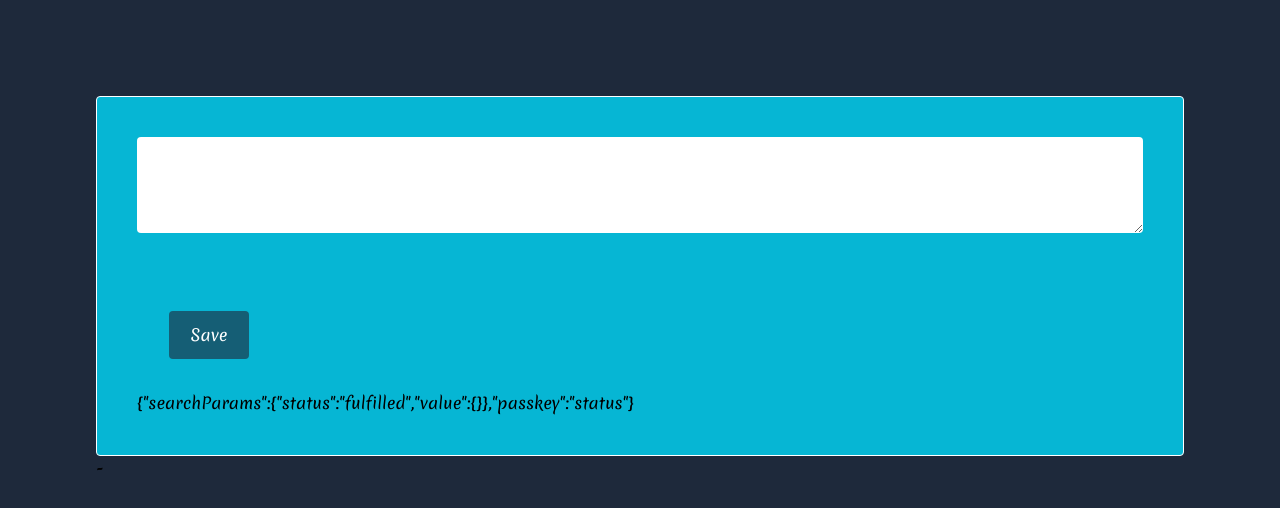
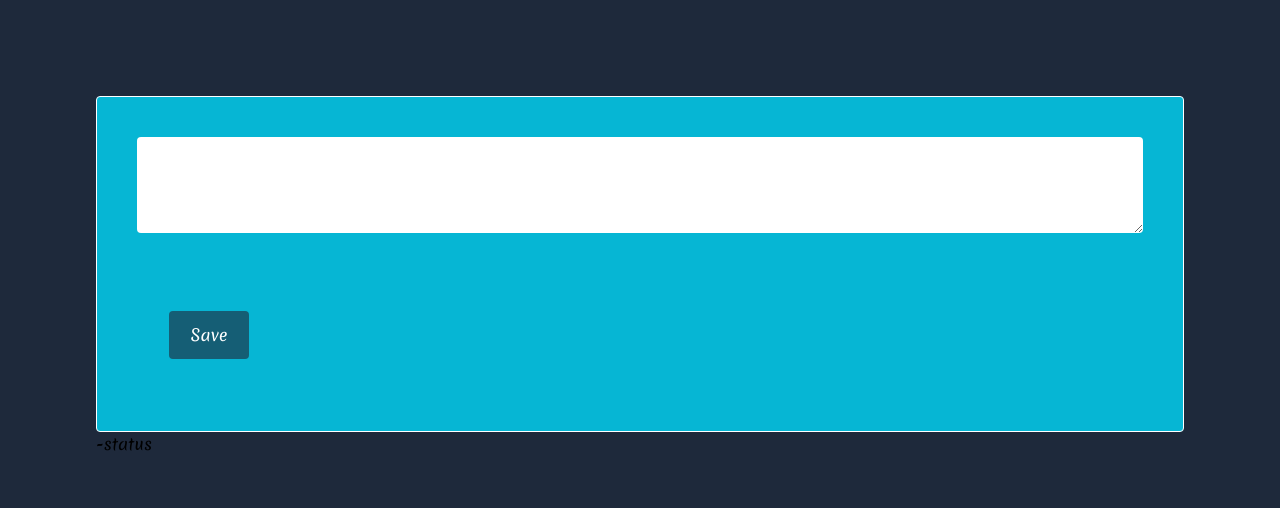
Before and after one commit to LukeStorry/logger, a Next.js app: page / in a window 1280 px wide. Shown: the top 508 px of the page. Built offline with nearby package versions, Linux system fonts and the light colour scheme.

Commit message:
minimal repro for bug?

```diff
--- a/app/page.tsx
+++ b/app/page.tsx
@@ -10,12 +10,12 @@ export default async function Page({ searchParams }: any) {
     <main className="min-h-screen bg-slate-800 p-1 py-24 md:px-24">
       <div className="mx-auto items-center rounded border border-white bg-cyan-500 p-1 py-10 md:px-10">
         <Form categories={categories} showSettings={authorised} />
-      {JSON.stringify({ searchParams, passkey })}
       </div>
 
       <a href={await getOutputUrl()} target="_blank">
         -
       </a>
+      { passkey }
     </main>
   );
 }
```
